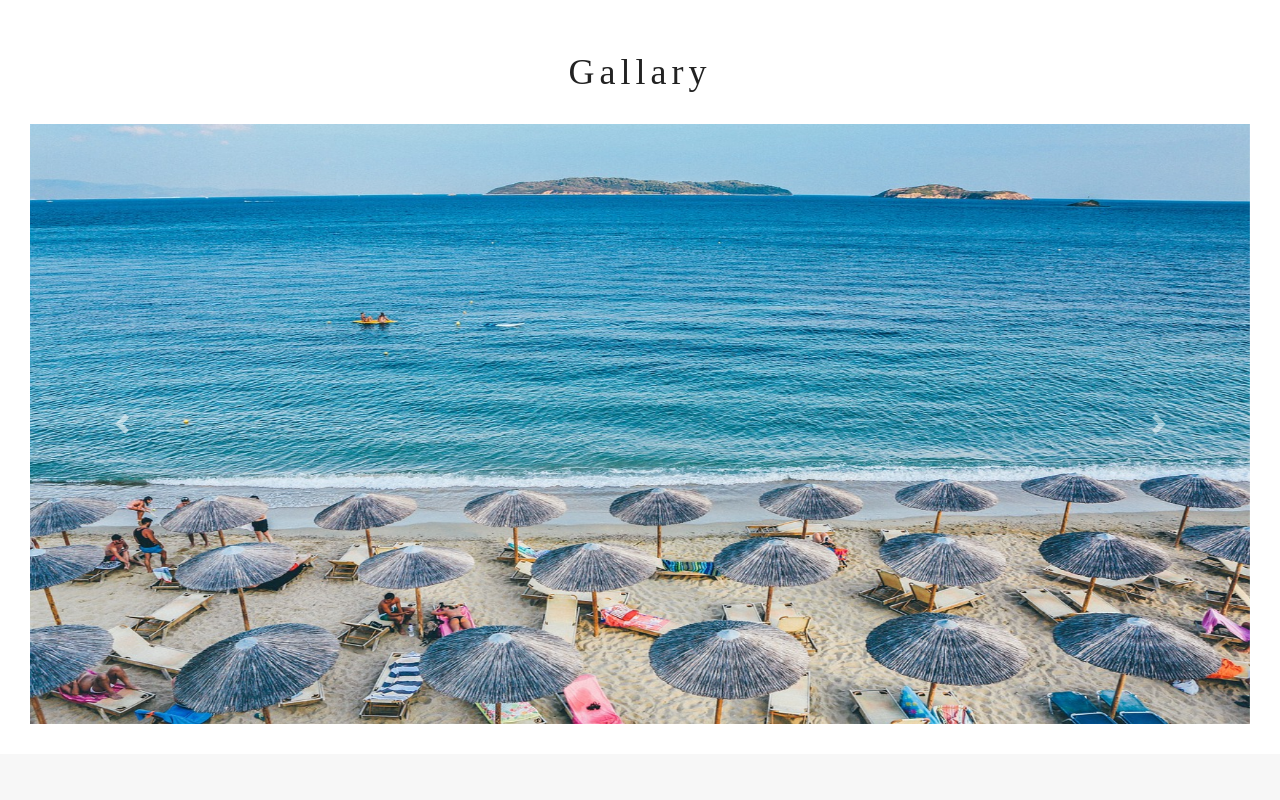
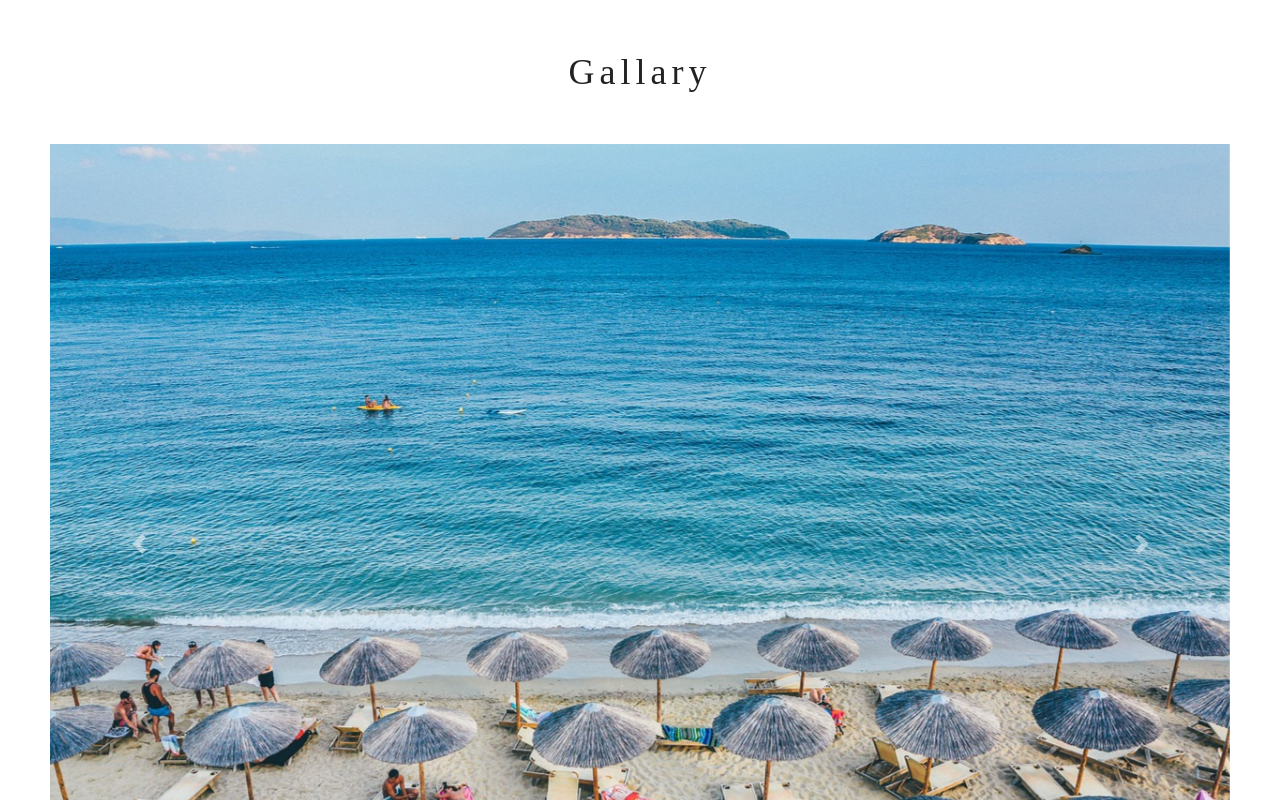
Before and after one commit to akhtarvahid/Resort, a React (Create React App) app: page / in a window 1280 px wide. Shown: the part 1260-2060 px from the top of the page. Built offline with nearby package versions, Linux system fonts and the light colour scheme.

Commit message:
gallary styling

```diff
--- a/src/components/home/Gallary.js
+++ b/src/components/home/Gallary.js
@@ -11,7 +11,7 @@ class Gallary extends React.Component{
     return (
         <div>
          <Title title="Gallary" center/>
-         <div style={{margin:30}}>
+         <div style={{margin:50}}>
          <div id="carouselExampleControls" className="carousel slide" data-ride="carousel">
             <div className="carousel-inner">
                 {this.state.gallary.map(({id, img, className, classImg, title})=>
@@ -19,7 +19,7 @@ class Gallary extends React.Component{
                     key={id}
                     url={img} className={className}
                     classImg={classImg}
-                    imgStyle={{height:'600px'}}
+                    imgStyle={{height:'800px', objectFit:'cover'}}
                     altName={title}
                 />)}
             </div>
```
